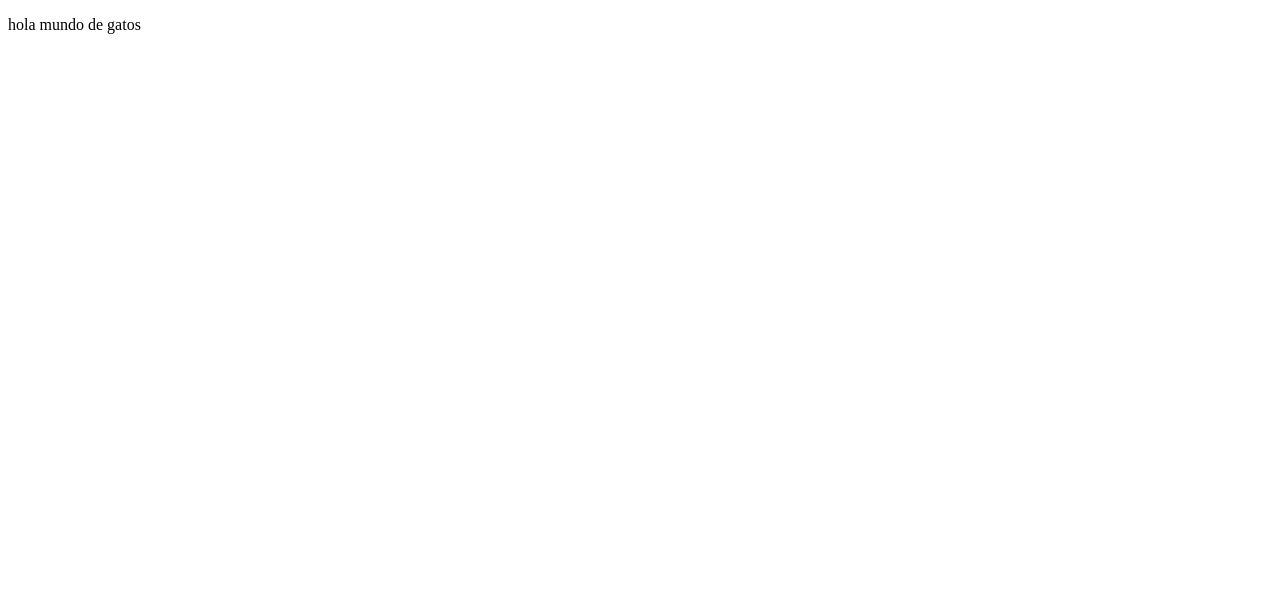
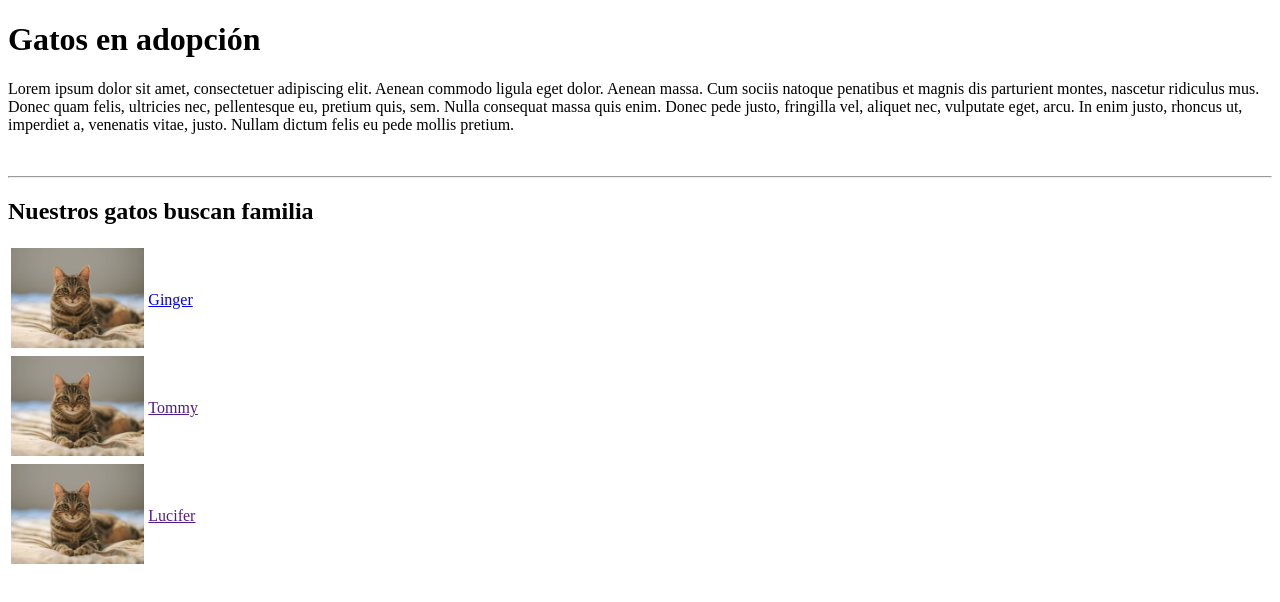
Before and after one commit to nicoarceus/PGY3121_Act1_AyudaAUnPeludo, a plain HTML site: page gatos.html in a window 1280 px wide. Drawn offline with Linux system fonts and the light colour scheme.

Commit message:
Ficha de gatos implementada

```diff
--- a/gatos.html
+++ b/gatos.html
@@ -7,6 +7,43 @@
     <title>Ayuda a un peludo</title>
 </head>
 <body>
-    <p>hola mundo de gatos</p>
+    <h1>Gatos en adopción</h1>
+    <p>Lorem ipsum dolor sit amet, consectetuer adipiscing elit. Aenean commodo
+        ligula eget dolor. Aenean massa. Cum sociis natoque penatibus et magnis
+        dis parturient montes, nascetur ridiculus mus. Donec quam felis, ultricies
+        nec, pellentesque eu, pretium quis, sem. Nulla consequat massa quis enim.
+        Donec pede justo, fringilla vel, aliquet nec, vulputate eget, arcu. In enim
+        justo, rhoncus ut, imperdiet a, venenatis vitae, justo. Nullam dictum felis
+        eu pede mollis pretium.
+    </p>
+    <br>
+    <hr>
+    <h2>Nuestros gatos buscan familia</h2>
+    <table>
+        <tr>
+            <td>
+                <img src="imagenes/gatos.jpeg" height="100" />
+            </td>
+            <td>
+                <a href="fichaGato_1.html">Ginger</a>
+            </td>
+        </tr>
+        <tr>
+            <td>
+                <img src="imagenes/gatos.jpeg" height="100" />
+            </td>
+            <td>
+                <a href="">Tommy</a>
+            </td>
+        </tr>
+        <tr>
+            <td>
+                <img src="imagenes/gatos.jpeg" height="100" />
+            </td>
+            <td>
+                <a href="">Lucifer</a>
+            </td>
+        </tr>
+    </table>
 </body>
 </html>
```
Also changed, not shown: fichaGato_1.html (added, +41 -0 lines), index.html (+2 -2 lines).
